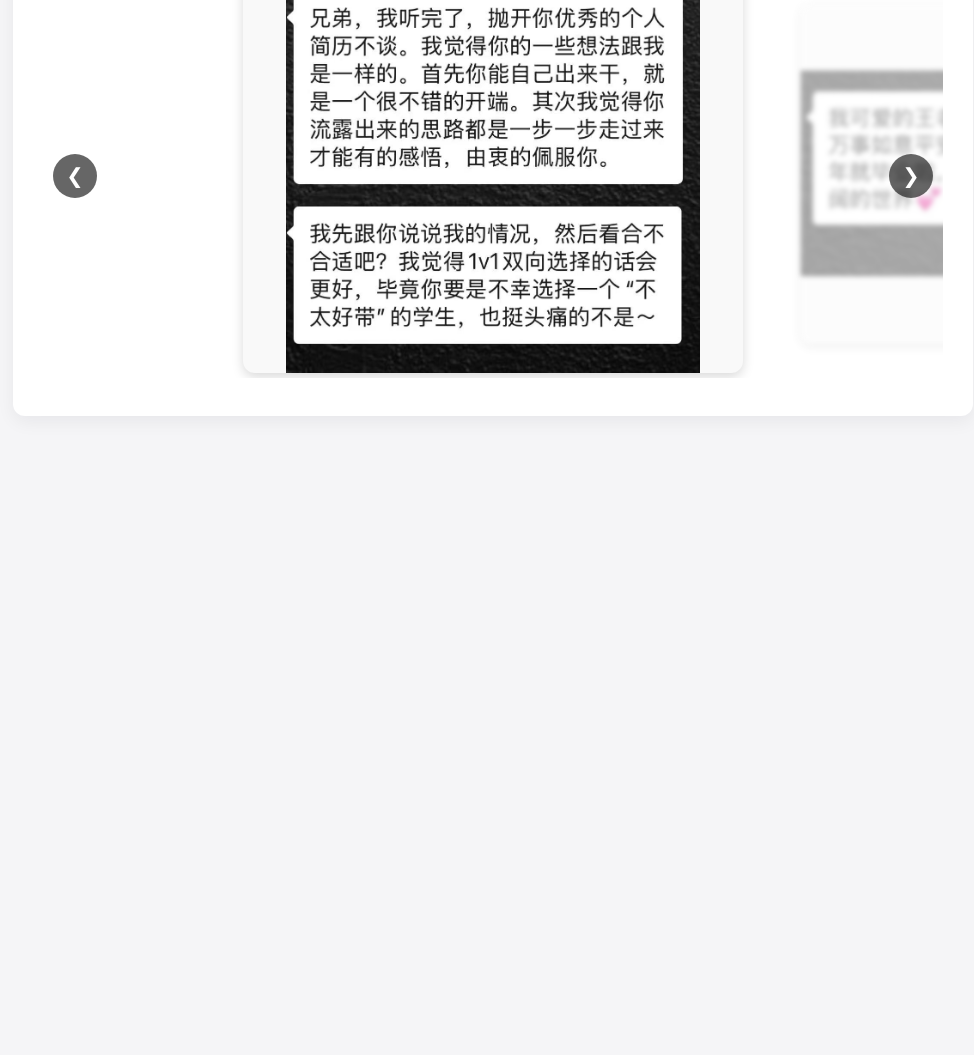
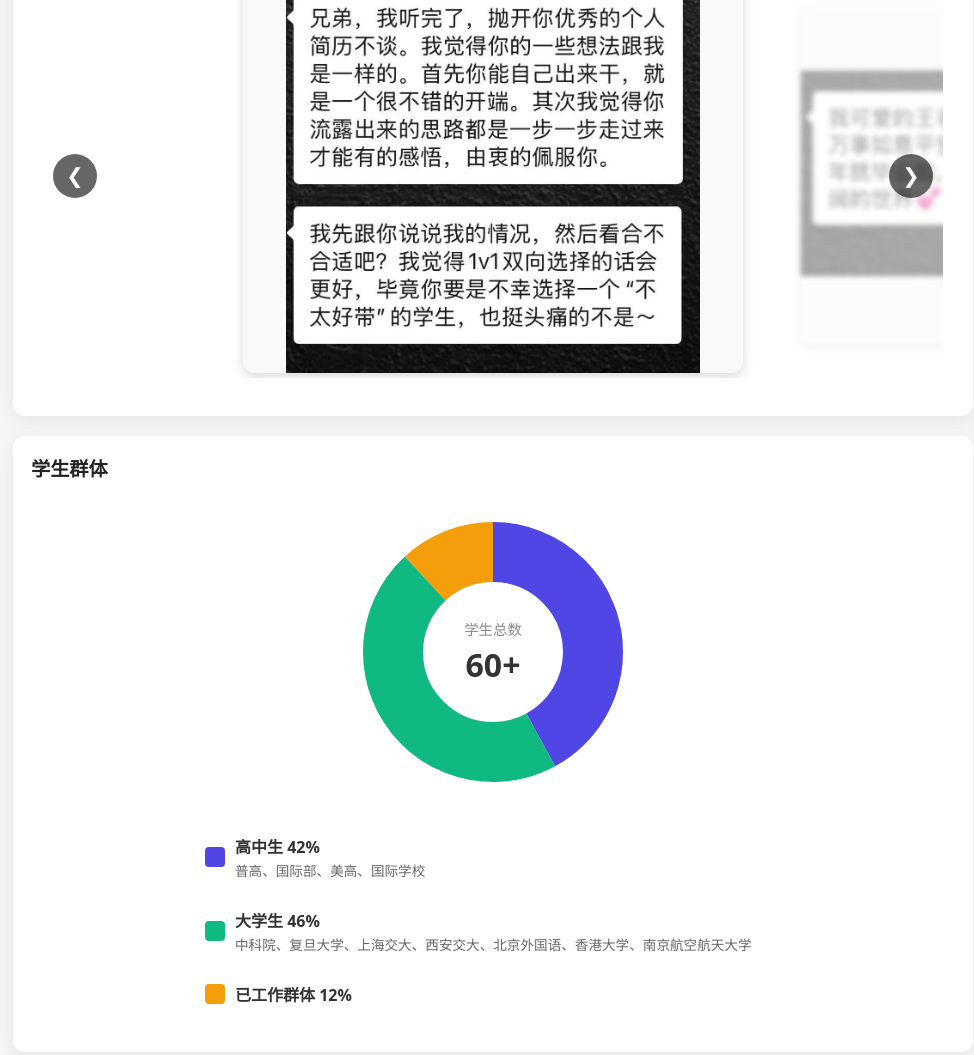
Before and after one commit to cashmere617/cashmere-site, a plain HTML site: page toefl/index.html in a window 1280 px wide. Shown: the part 1418-2473 px from the top of the page, without its empty margins (147-1121 px from the left). Before the commit the page ends 1890 px from the top, so only its background shows below. Drawn offline with Linux system fonts and the light colour scheme.

Commit message:
new interactive chart

```diff
--- a/toefl/index.html
+++ b/toefl/index.html
@@ -30,6 +30,20 @@
     .carousel-btn:hover{background:rgba(0,0,0,0.8)}
     .carousel-btn.prev{left:10px}
     .carousel-btn.next{right:10px}
+    .student-chart{max-width:600px;margin:20px auto;position:relative}
+    .chart-container{position:relative;width:300px;height:300px;margin:0 auto}
+    .chart-slice{cursor:pointer;transition:all 0.3s ease}
+    .chart-slice:hover{opacity:0.8;filter:brightness(1.1)}
+    .chart-legend{display:flex;flex-direction:column;gap:12px;margin-top:24px}
+    .legend-item{display:flex;align-items:center;gap:10px;padding:8px 12px;border-radius:8px;cursor:pointer;transition:background 0.2s}
+    .legend-item:hover{background:#f0f0f0}
+    .legend-color{width:20px;height:20px;border-radius:4px;flex-shrink:0}
+    .legend-text{flex:1}
+    .legend-percent{font-weight:600;color:#333}
+    .legend-detail{font-size:0.85rem;color:#666;margin-top:2px}
+    .chart-center{position:absolute;top:50%;left:50%;transform:translate(-50%,-50%);text-align:center;pointer-events:none}
+    .chart-center-title{font-size:0.9rem;color:#888;margin-bottom:4px}
+    .chart-center-value{font-size:2rem;font-weight:700;color:#333}
     @media(max-width:768px){.nav-links{display:none}.carousel-item{flex:0 0 280px}.carousel-item img{height:300px}}
   </style>
 </head>
@@ -130,11 +144,94 @@
           </div>
         </div>
       </div>
+
+      <div class="content" style="margin-top:20px;">
+        <h2 style="margin:0 0 14px;font-size:1.2rem;">学生群体</h2>
+        <div class="student-chart">
+          <div class="chart-container">
+            <svg width="300" height="300" viewBox="0 0 300 300">
+              <circle cx="150" cy="150" r="100" fill="none" stroke="#f0f0f0" stroke-width="60"/>
+              <circle id="slice1" cx="150" cy="150" r="100" fill="none" stroke="#4F46E5" stroke-width="60"
+                      stroke-dasharray="263.89 628.32" stroke-dashoffset="0" transform="rotate(-90 150 150)"
+                      class="chart-slice" onmouseenter="highlightSlice(0)" onmouseleave="resetChart()"/>
+              <circle id="slice2" cx="150" cy="150" r="100" fill="none" stroke="#10B981" stroke-width="60"
+                      stroke-dasharray="289.03 628.32" stroke-dashoffset="-263.89" transform="rotate(-90 150 150)"
+                      class="chart-slice" onmouseenter="highlightSlice(1)" onmouseleave="resetChart()"/>
+              <circle id="slice3" cx="150" cy="150" r="100" fill="none" stroke="#F59E0B" stroke-width="60"
+                      stroke-dasharray="75.40 628.32" stroke-dashoffset="-552.92" transform="rotate(-90 150 150)"
+                      class="chart-slice" onmouseenter="highlightSlice(2)" onmouseleave="resetChart()"/>
+            </svg>
+            <div class="chart-center">
+              <div class="chart-center-title">学生总数</div>
+              <div class="chart-center-value" id="chartCenterValue">60+</div>
+            </div>
+          </div>
+          <div class="chart-legend">
+            <div class="legend-item" onmouseenter="highlightSlice(0)" onmouseleave="resetChart()">
+              <div class="legend-color" style="background:#4F46E5"></div>
+              <div class="legend-text">
+                <div><span class="legend-percent">高中生 42%</span></div>
+                <div class="legend-detail">普高、国际部、美高、国际学校</div>
+              </div>
+            </div>
+            <div class="legend-item" onmouseenter="highlightSlice(1)" onmouseleave="resetChart()">
+              <div class="legend-color" style="background:#10B981"></div>
+              <div class="legend-text">
+                <div><span class="legend-percent">大学生 46%</span></div>
+                <div class="legend-detail">中科院、复旦大学、上海交大、西安交大、北京外国语、香港大学、南京航空航天大学</div>
+              </div>
+            </div>
+            <div class="legend-item" onmouseenter="highlightSlice(2)" onmouseleave="resetChart()">
+              <div class="legend-color" style="background:#F59E0B"></div>
+              <div class="legend-text">
+                <div><span class="legend-percent">已工作群体 12%</span></div>
+              </div>
+            </div>
+          </div>
+        </div>
+      </div>
     </main>
   </div>
   <script>
     let currentIndex = 0;
     let reviewIndex = 0;
+
+    // Chart interaction
+    const chartData = [
+      { label: '高中生', percent: 42, value: '25+' },
+      { label: '大学生', percent: 46, value: '28+' },
+      { label: '已工作', percent: 12, value: '7+' }
+    ];
+
+    function highlightSlice(index) {
+      const slices = document.querySelectorAll('.chart-slice');
+      const centerValue = document.getElementById('chartCenterValue');
+
+      slices.forEach((slice, i) => {
+        if (i === index) {
+          slice.style.opacity = '1';
+          slice.style.filter = 'brightness(1.1)';
+        } else {
+          slice.style.opacity = '0.3';
+        }
+      });
+
+      centerValue.textContent = chartData[index].value;
+    }
+
+    function resetChart() {
+      const slices = document.querySelectorAll('.chart-slice');
+      const centerValue = document.getElementById('chartCenterValue');
+
+      slices.forEach(slice => {
+        slice.style.opacity = '1';
+        slice.style.filter = 'none';
+      });
+
+      centerValue.textContent = '60+';
+    }
+
+    // Carousel functions
 
     function updateCarousel() {
       const carousel = document.getElementById('interactionCarousel');
```
